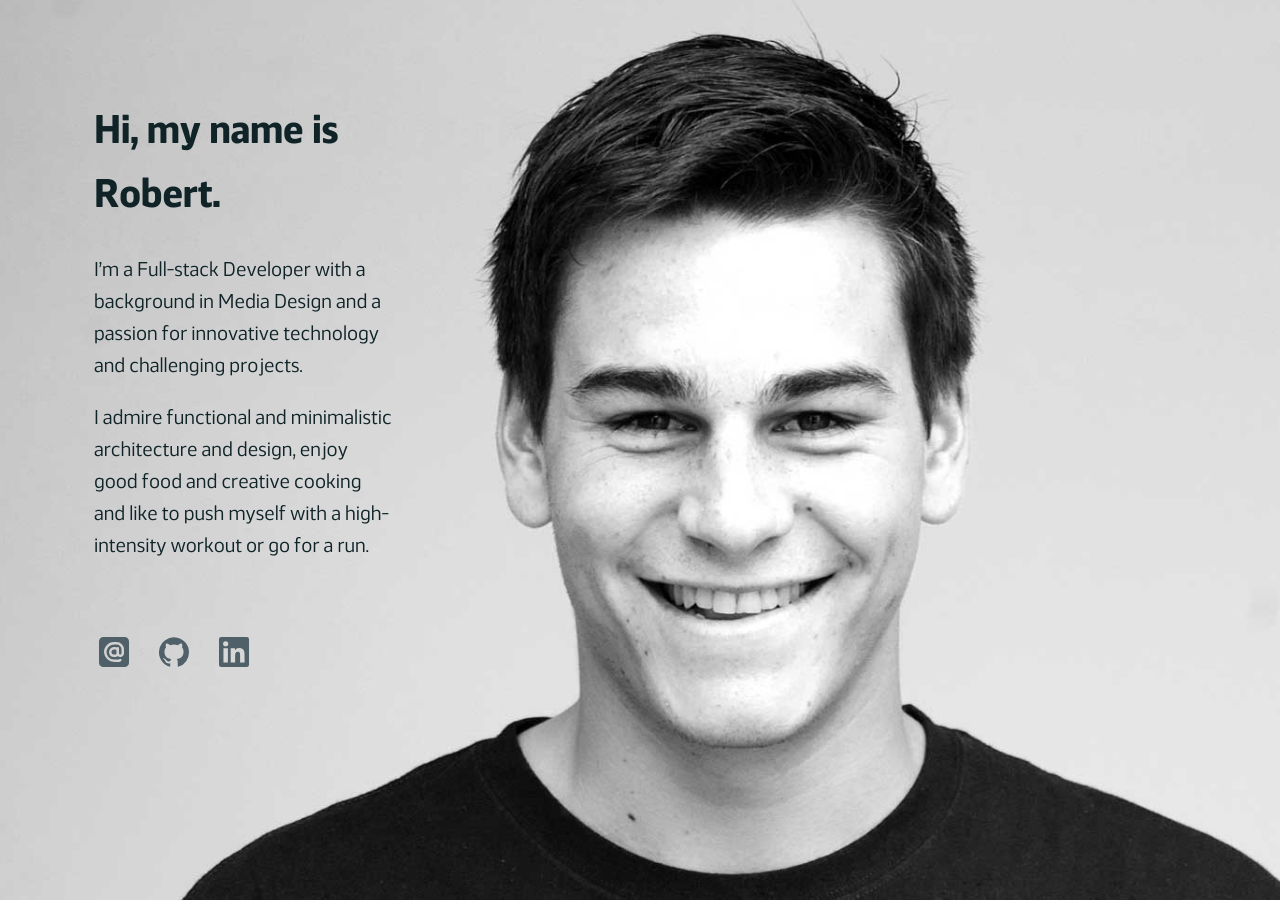
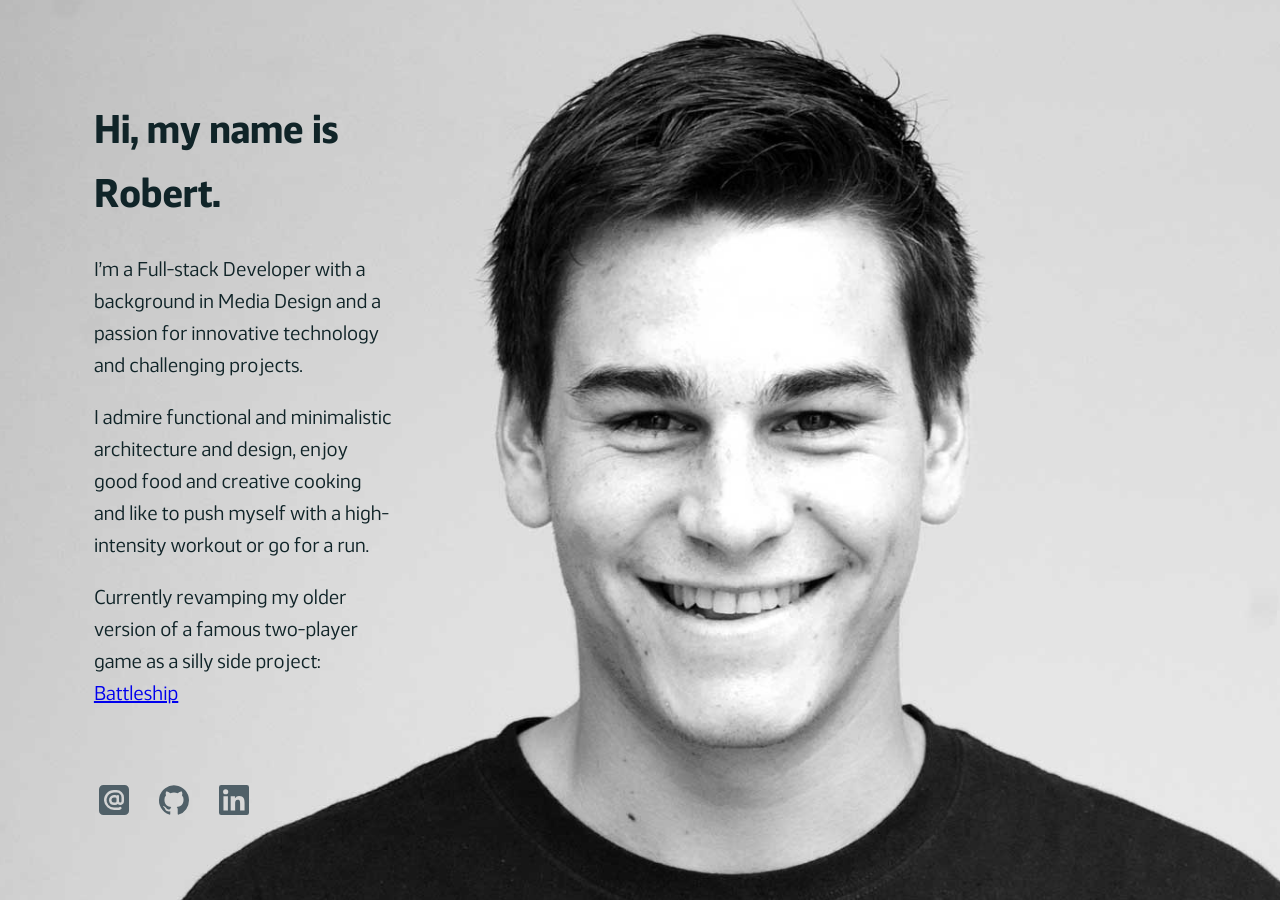
Before and after one commit to robdasilva/rschweizer.github.io, a Jekyll site: the page built from index.md, in a window 1280 px wide. Built offline with Jekyll 4.4.1, drawn with Linux system fonts in a browser that asks for light colours.

Commit message:
Add Battleship link

```diff
--- a/index.md
+++ b/index.md
@@ -1,7 +1,7 @@
 ---
-image: '/assets/images/rs.jpg'
+image: "/assets/images/rs.jpg"
 layout: home
-title: ''
+title: ""
 ---
 
 # Hi, my name is Robert.
@@ -11,3 +11,5 @@ challenging projects.
 
 I admire functional and minimalistic architecture and design, enjoy good food and creative cooking and like to push
 myself with a high-intensity workout or go for a run.
+
+Currently revamping my older version of a famous two-player game as a silly side project: <a href="http://battleship-dev-web-app.s3-website.eu-central-1.amazonaws.com">Battleship</a>
```
